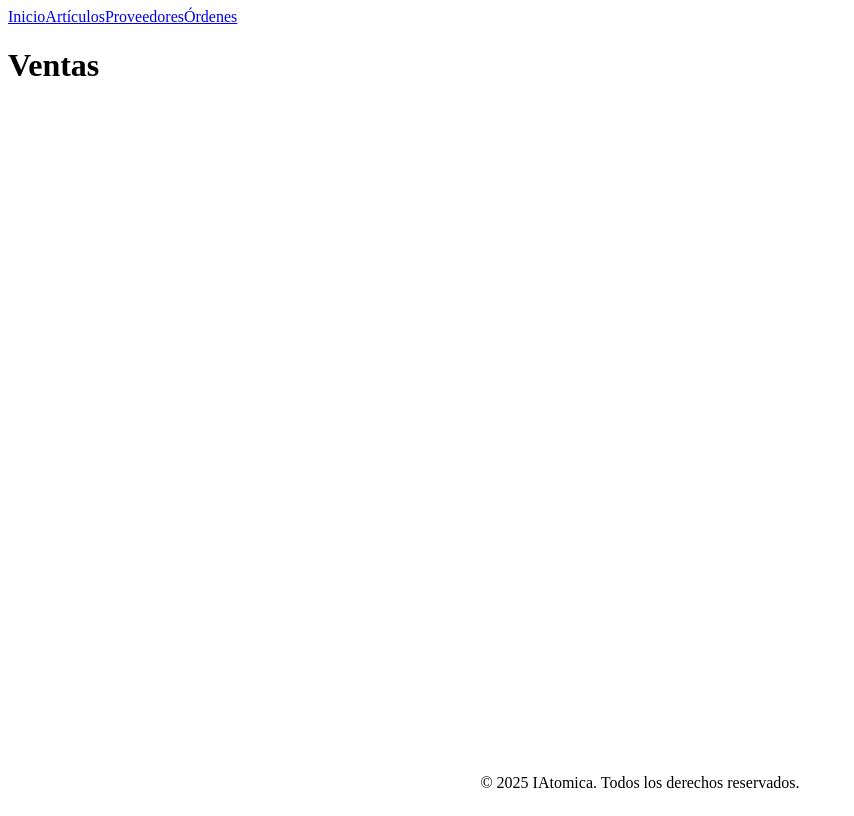
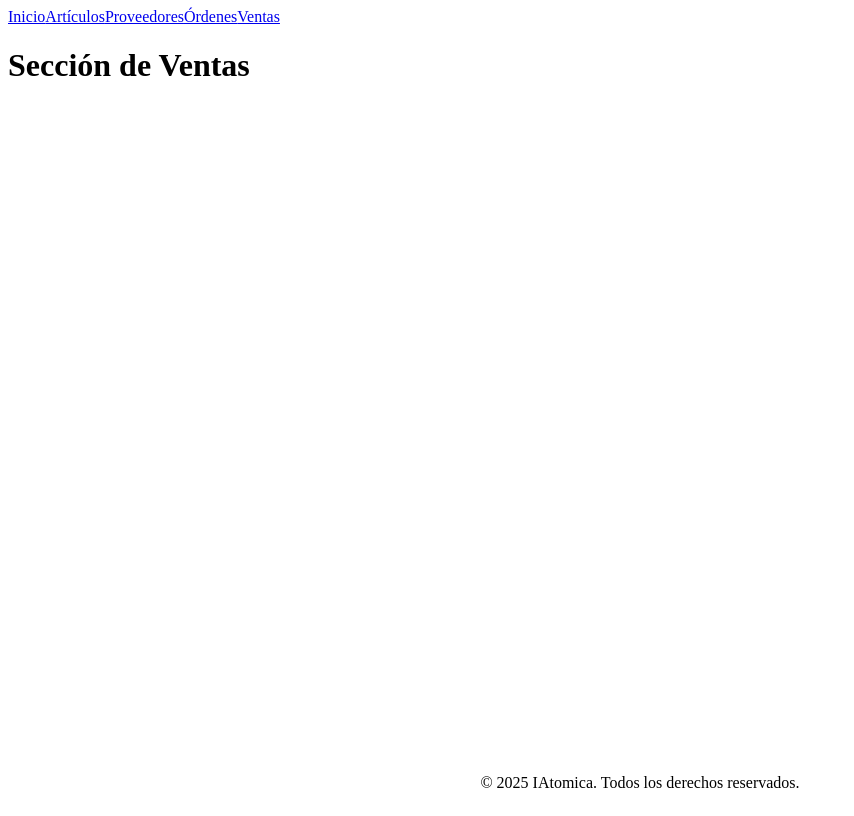
Before and after one commit to Luu-maldonado/Front-Inventarios, a Next.js app in the folder my-inventory-app/: page /ventas in a window 1280 px wide. Shown: the whole page, without its empty margins (0-854 px from the left). Built offline with nearby package versions, Linux system fonts and the light colour scheme.

Commit message:
ahora si todas las paginas configuradas

```diff
--- a/my-inventory-app/src/app/components/Header.tsx
+++ b/my-inventory-app/src/app/components/Header.tsx
@@ -9,6 +9,7 @@ export default function Header() {
         <Link href="/articulos" className="hover:underline">Artículos</Link>
         <Link href="/proveedores" className="hover:underline">Proveedores</Link>
         <Link href="/ordenes" className="hover:underline">Órdenes</Link>
+        <Link href="/ventas" className="hover:underline">Ventas</Link>
       </nav>
     </header>
   )
--- a/my-inventory-app/src/app/layout.tsx
+++ b/my-inventory-app/src/app/layout.tsx
@@ -5,7 +5,7 @@ import Header from '@/app/components/Header'
 import Footer from '@/app/components/Footer'
 
 export const metadata = {
-  title: 'IAtomica App',
+  title: 'Via srl',
   description: 'Gestión de ventas y proveedores',
 }
 
--- a/my-inventory-app/src/app/ventas/page.tsx
+++ b/my-inventory-app/src/app/ventas/page.tsx
@@ -1,4 +1,4 @@
-// app/vrdenes/page.tsx
-export default function Vrdenes() {
-  return <h1 className="text-xl font-semibold">Ventas</h1>
+// app/ventas/page.tsx
+export default function Ventas() {
+  return <h1 className="text-xl font-semibold">Sección de Ventas</h1>
 }
```
